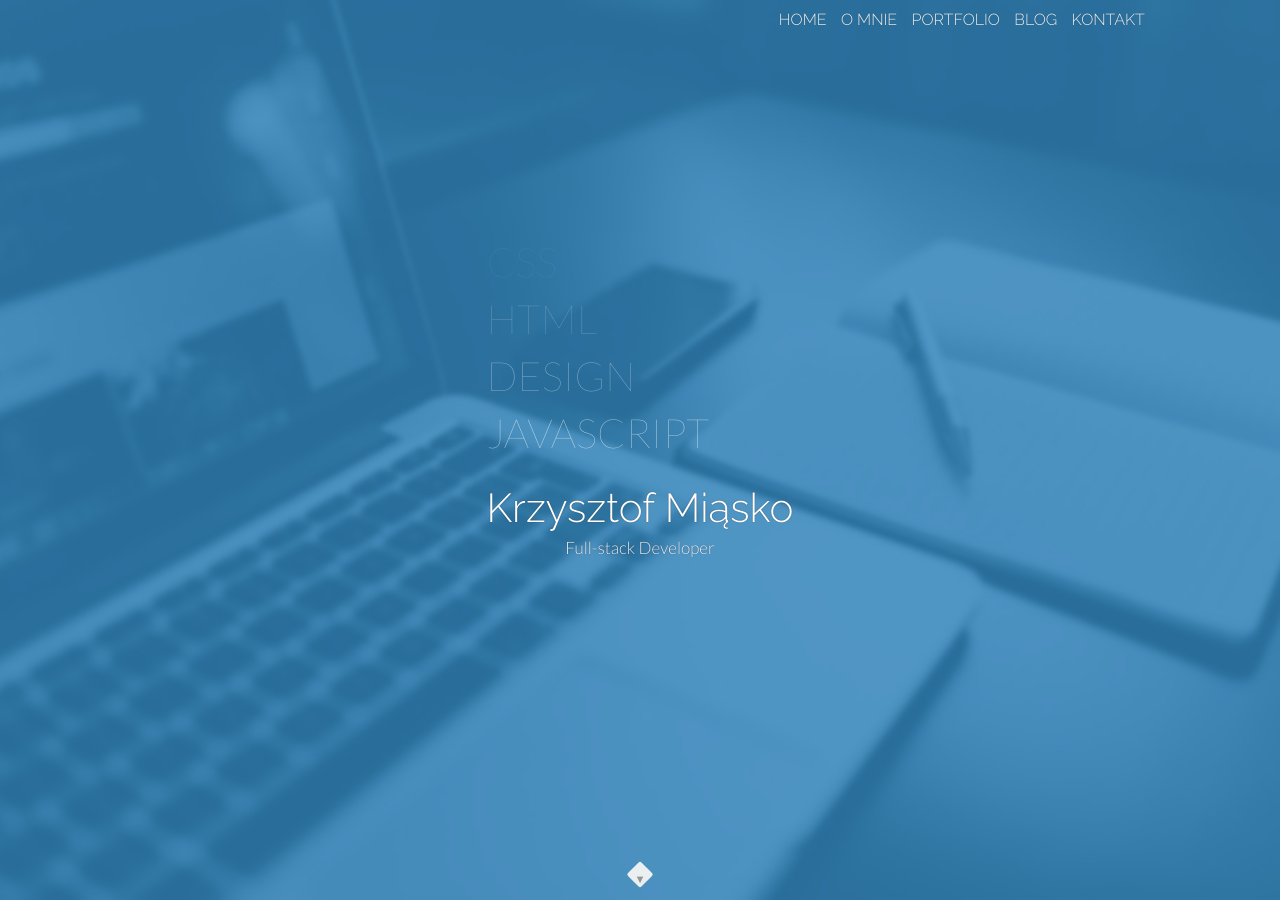
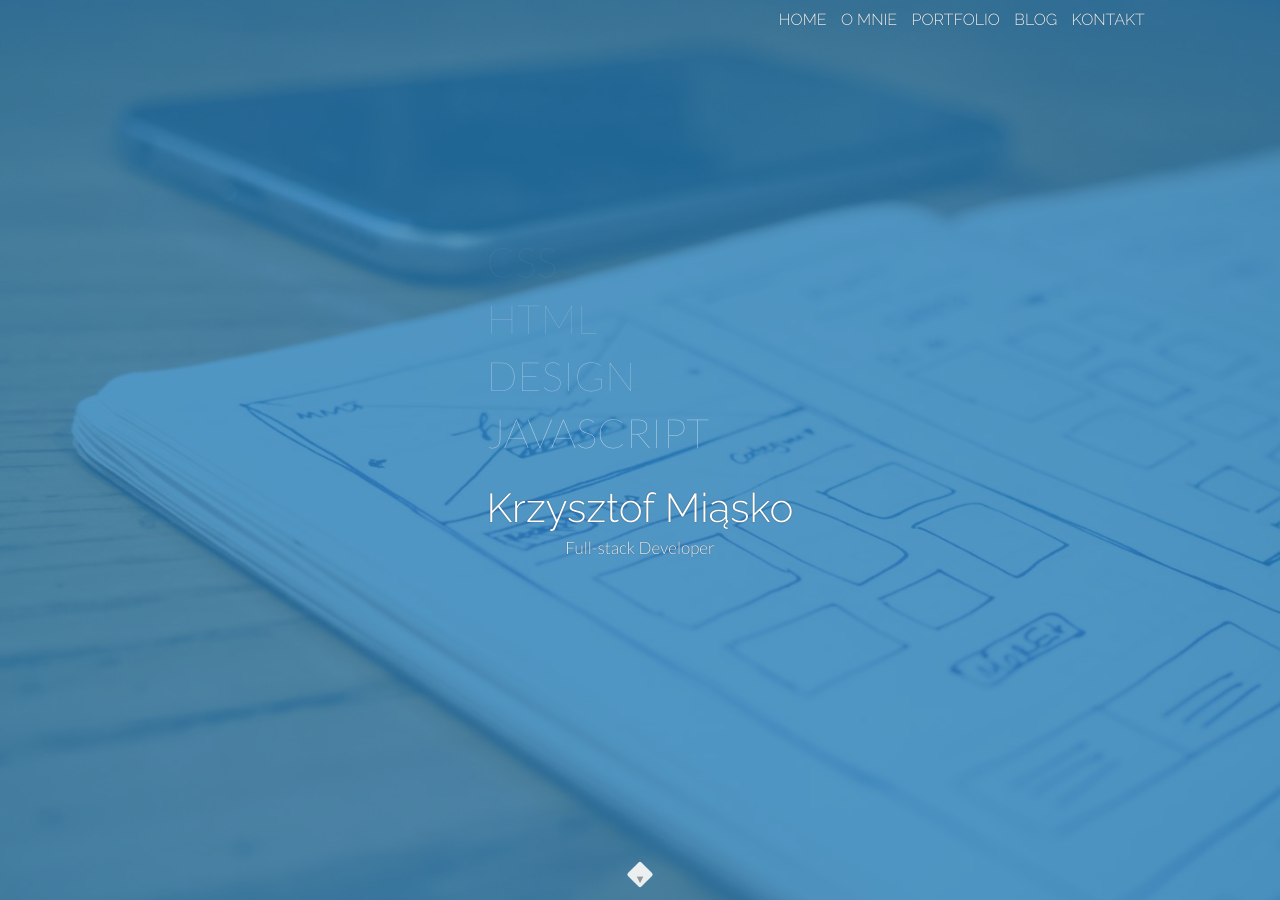
Before and after one commit to kmiasko/kmiasko.github.io, a Jekyll site: the page built from index.html, in a window 1280 px wide and 900 px high. Built offline with Jekyll 4.4.1, drawn with Linux system fonts in a browser that asks for light colours.

Commit message:
hero background

```diff
--- a/_sass/_theme.sass
+++ b/_sass/_theme.sass
@@ -34,7 +34,7 @@ textarea
       padding: .2em .8m
 
 .landing-page
-  background: url("../img/negativespace.jpg") center no-repeat
+  background: url("../img/back.jpg") center no-repeat
   background-size: cover
   background-attachment: fixed
   transform: translateZ(0)
```
Also changed, not shown: img/back.jpg (added).
